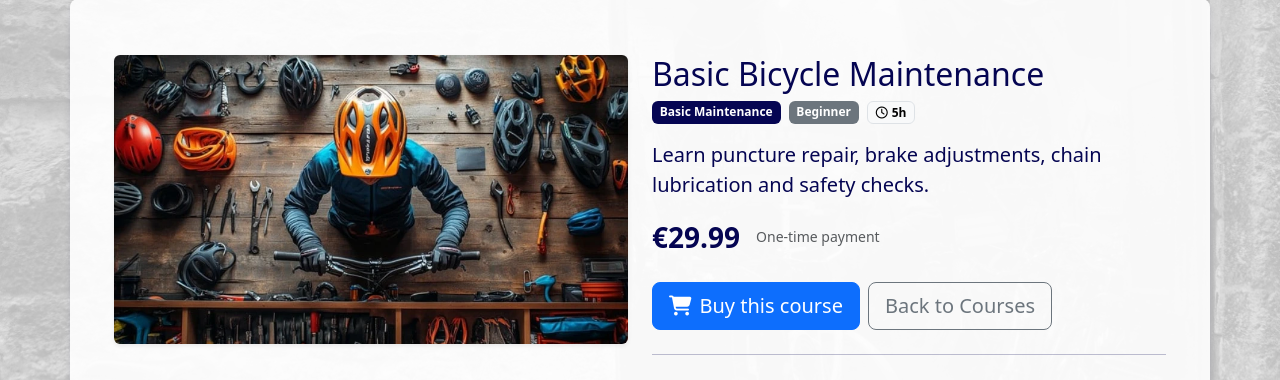
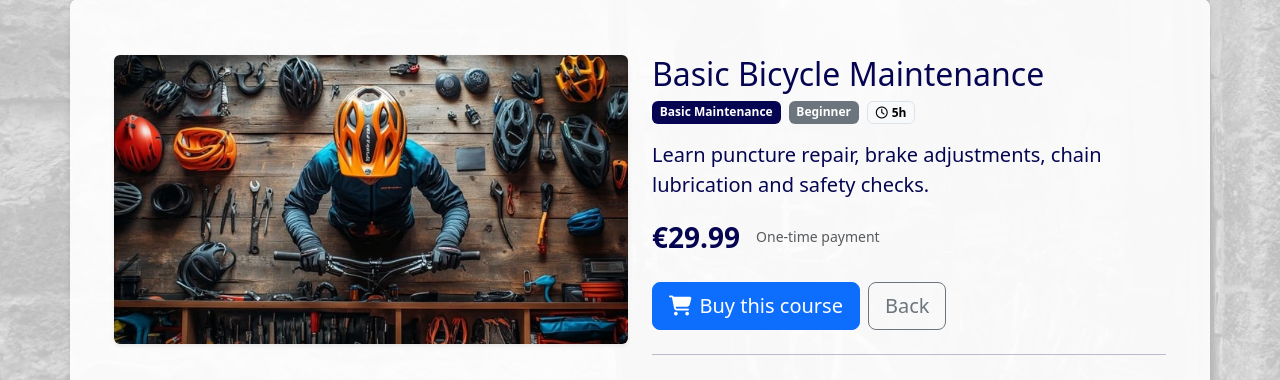
Before and after one commit to JulianaZani/codeinstituteproject5, a Django app: page /courses/basic-bicycle-maintenance/ in a window 1280 px wide. Shown: the part 73-453 px from the top of the page. Run offline with Django 5.2, Linux system fonts and the light colour scheme; data comes from the database, SQL or seed files in the repository.

Commit message:
Fix Back path in course_detail.html

```diff
--- a/courses/templates/courses/course_detail.html
+++ b/courses/templates/courses/course_detail.html
@@ -40,9 +40,9 @@
         <a href="#" class="btn btn-primary btn-lg">
           <i class="fa-solid fa-cart-shopping me-2"></i>Buy this course
         </a>
-        <a href="{% url 'courses:list' %}" class="btn btn-outline-secondary btn-lg">
-          Back to Courses
-        </a>
+        {% with qs=request.GET.urlencode %}
+          <a href="{% url 'courses:list' %}{% if qs %}?{{ qs }}{% endif %}" class="btn btn-outline-secondary btn-lg">Back</a>
+        {% endwith %}
       </div>
 
       <hr class="my-4">
--- a/courses/templates/courses/courses.html
+++ b/courses/templates/courses/courses.html
@@ -143,7 +143,7 @@
                 {{ course.get_category_display }} • {{ course.get_level_display }}
               </p>
               <p class="fw-semibold mb-3">€{{ course.price }}</p>
-              <a href="{% url 'courses:detail' course.slug %}" class="btn btn-outline-primary mt-auto">View Details</a>
+              <a href="{% url 'courses:detail' course.slug %}{% if request.GET %}?{{ request.GET.urlencode }}{% endif %}"class="btn btn-outline-primary mt-auto">View Details</a>
             </div>
           </div>
         </div>
```
